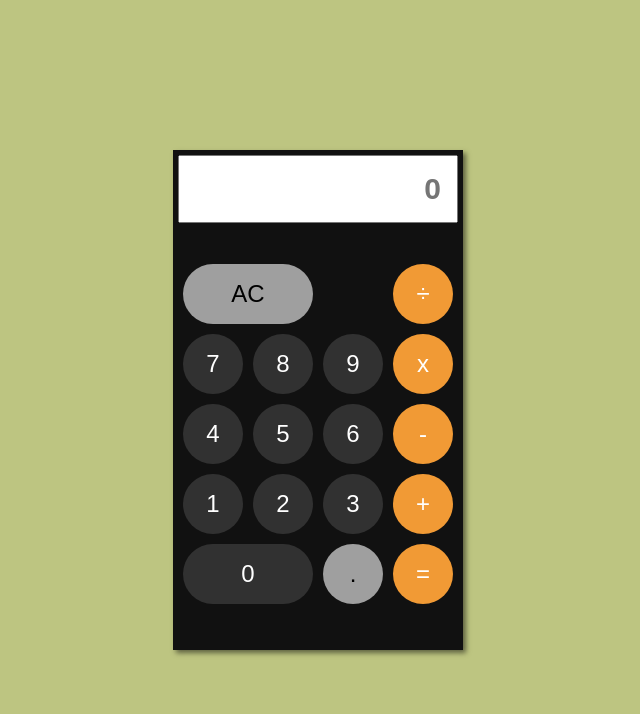
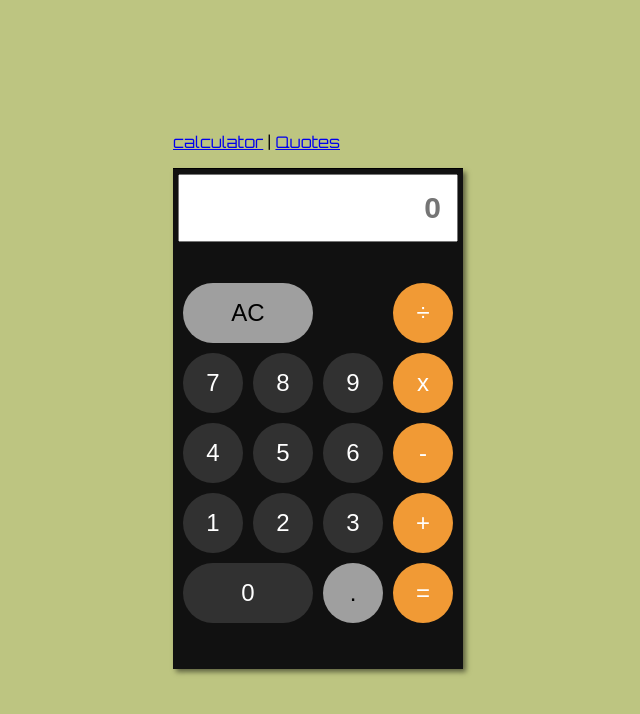
Before and after one commit to Benmuiruri/purchase-helper, a React (Create React App) app: page /calculator in a window 1280 px wide. Shown: the top 714 px of the page, without its empty margins (322-962 px from the left). Built offline with nearby package versions, Linux system fonts and the light colour scheme.

Commit message:
Get links working

```diff
--- a/src/App.js
+++ b/src/App.js
@@ -1,8 +1,21 @@
+import { Link } from 'react-router-dom';
 import React from 'react';
 import Calculator from './components/Calculator';
 
 const App = () => (
   <div>
+    <nav
+      style={{
+        borderBottom: 'solid 1px',
+        paddingBottom: '1rem',
+      }}
+    >
+      <Link to="/calculator">calculator</Link>
+      {' '}
+      |
+      {' '}
+      <Link to="/quotes">Quotes</Link>
+    </nav>
     <Calculator />
   </div>
 );
```
